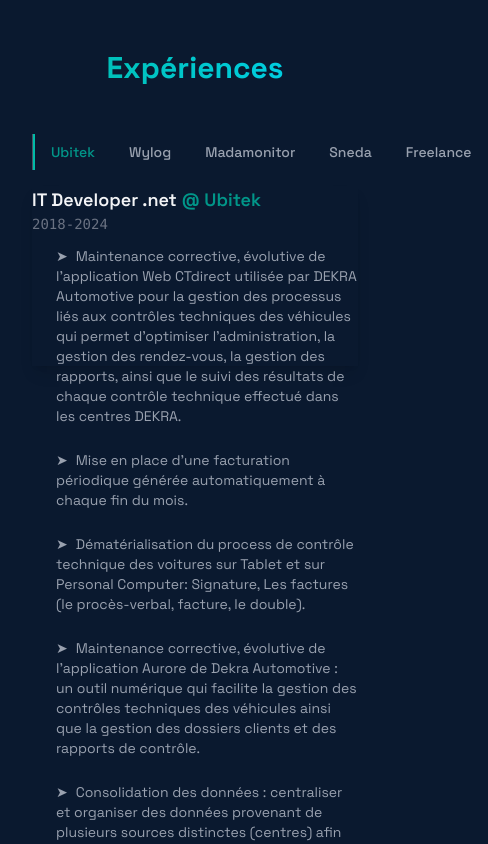
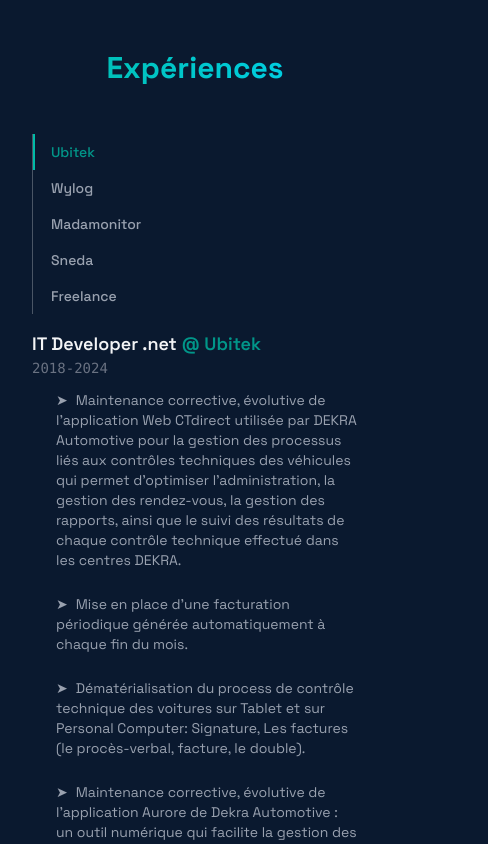
Before and after one commit to AbelMaminiaina/abel-portfolio, a React (Vite) app: page / in a window 390 px wide. Shown: the part 2140-2984 px from the top of the page, 488 px wide, since content can reach past the window. Built offline with nearby package versions, Linux system fonts and the light colour scheme.

Commit message:
Correction de border-l debordé et correction de la superposition de Expérience et projects

```diff
--- a/src/components/sections/Experience.jsx
+++ b/src/components/sections/Experience.jsx
@@ -213,7 +213,8 @@
            </h2>
           <div className="w-full max-w-5xl mx-auto p-4 flex sm:flex-row flex-col gap-4">
             {/* Tablist */}
-            <div className="w-full sm:w-1/4 flex sm:flex-col border-l border-gray-600">
+            <div className="w-full sm:w-1/4 flex sm:flex-col">
+              <div className="border-l border-gray-600 flex flex-col">
                 {tabs.map((tab, index) => (
                   <button
                     key={index}
@@ -229,20 +230,12 @@
                   </button>
                 ))}
               </div>
+            </div>
 
             {/* Panels */}
             {/* Panel à droite avec hauteur fixe */}
-            <div className="relative flex-1 min-h-[180px]">
-              {panels.map((content, index) => (
-                <div
-                  key={index}
-                  className={`absolute inset-0 transition-opacity duration-500 ${
-                    activeTab === index ? "transition-all opacity-100 shadow-lg" : "opacity-0  pointer-events-none"
-                  }`}
-                >
-                  {content}
-                </div>
-              ))}
+            <div className="relative flex-1">
+               {panels[activeTab]}
             </div>
 
           </div>
--- a/src/components/sections/Projects.jsx
+++ b/src/components/sections/Projects.jsx
@@ -13,7 +13,7 @@
   return (
     <section
       id="projects"
-      className="min-h-screen flex items-center justify-center py-20"
+      className="flex items-center justify-center"
     >
       <RevealOnScroll>
         <div className="max-w-5xl mx-auto px-4">
```
Lines whose indentation alone changed are shown as unchanged.
